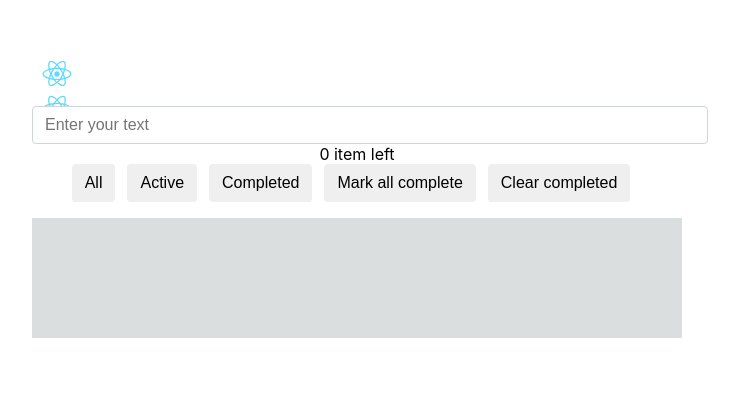
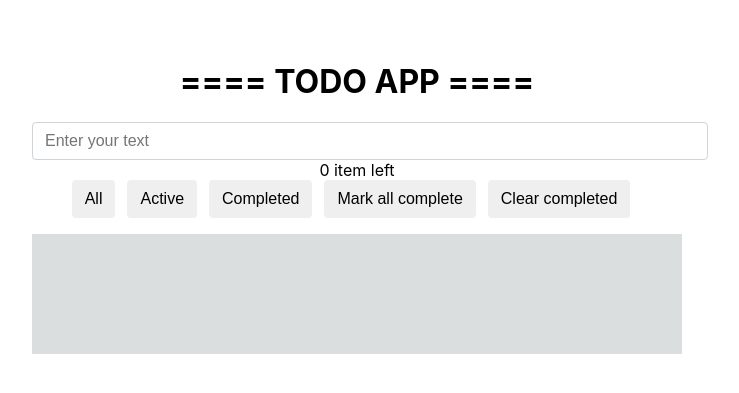
Before and after one commit to anhtung96nb/ToDoList, a React (Create React App) app: page / in a window 1280 px wide. Shown: the part 195-588 px from the top of the page, without its empty margins (283-1022 px from the left). Built offline with nearby package versions, Linux system fonts and the light colour scheme.

Commit message:
no message

```diff
--- a/src/App.css
+++ b/src/App.css
@@ -90,18 +90,15 @@
   color: #fff;
   padding: 8px;
   position: relative;
-
-}
-.App ul.list_items li>div {
-  float: left;
+  text-align: start;
 }
 .App ul.list_items li button {
   position: absolute;
   right: 10px;
-  top: 8px
+  top: 8px;
+  border-radius: 50%;
+  padding: 1px;
+  border: none;
+  color: #fff;
+  background-color: red;
 }
-.App .header {
-  width: 50px;
-  height: 50px;
-  background-image: url('./logo.svg');
-}
--- a/src/App.tsx
+++ b/src/App.tsx
@@ -79,7 +79,7 @@ function App() {
   return (
     <div className="App">
       <div className="container">
-        <div className="header"></div>
+        <h1>==== TODO APP ====</h1>
         <Input onEnter={handleInputEnter} placeholder="Enter your text"></Input>
         <ActionBar
           state={state}
```
